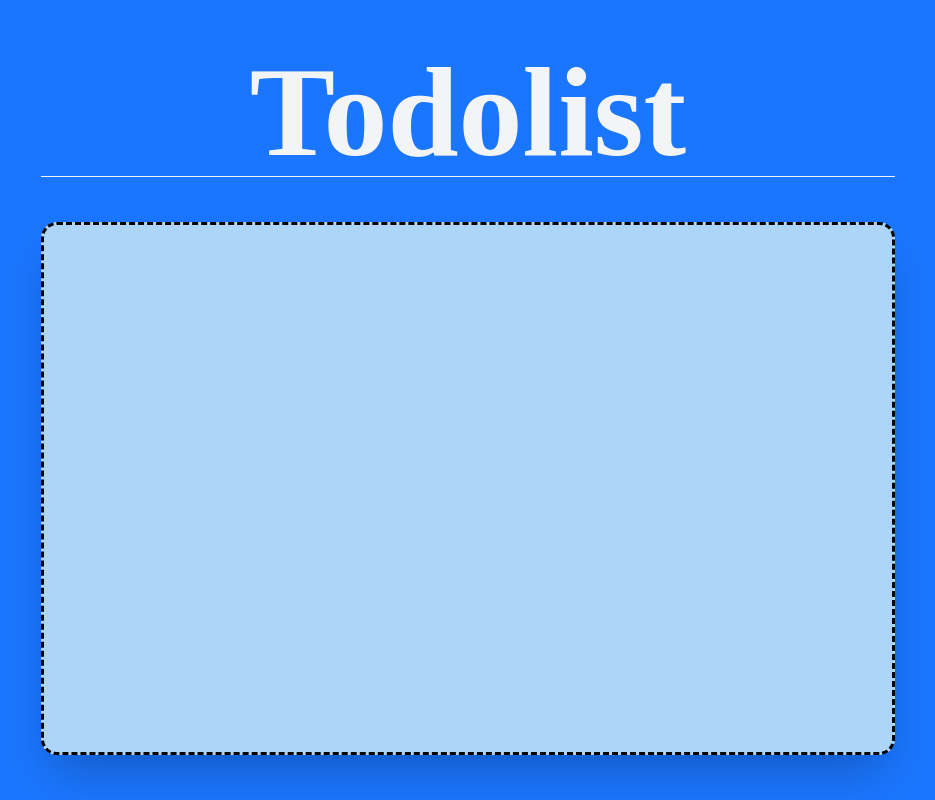
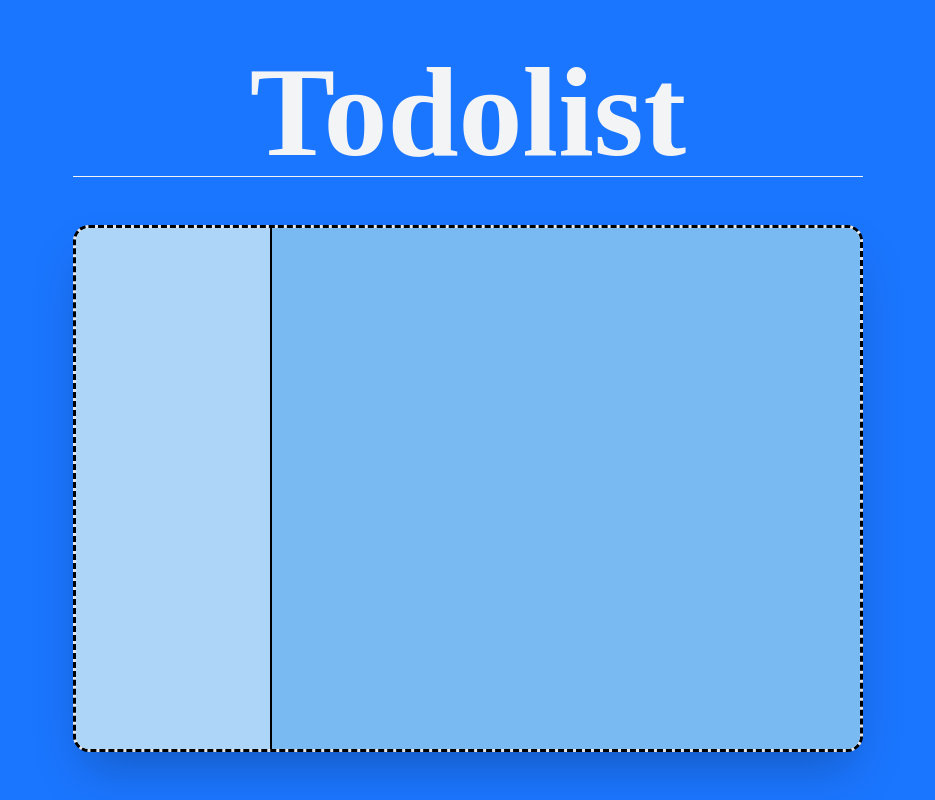
Before and after one commit to StilettoDagger/todolist, a website built with webpack: page src/template/index.html in a window 1280 px wide. Shown: the whole page, without its empty margins (172-1107 px from the left). Built offline with nearby package versions, Linux system fonts and the light colour scheme.

Commit message:
styles: define basic layout tor todo groups and todo lists

```diff
--- a/src/css/styles.css
+++ b/src/css/styles.css
@@ -4,7 +4,8 @@
     --font-inter: "Inter", sans-serif;
     --font-title: "Carattere", handwriting;
     --color-primary: #1b76ff;
-    --color-secondary: #ADD5F7;
+    --color-todogroups: #ADD5F7;
+    --color-todos: #7ABAF2;
 }
 
 html, body {
@@ -12,13 +13,25 @@ html, body {
 }
 
 body {
-    @apply bg-primary flex flex-col items-center;
+    @apply bg-primary flex flex-col items-center p-12 gap-12;
 }
 
 #app-title {
-    @apply w-2/3 mt-12 font-title text-center text-9xl text-gray-100 font-bold border-b;
+    @apply w-2/3 font-title text-center text-9xl text-gray-100 font-bold border-b;
 }
 
 #app {
-    @apply overflow-scroll m-auto h-2/3 w-2/3 rounded-2xl bg-secondary border-3 border-dashed shadow-2xl;
+    @apply bg-gray-200 grid grid-cols-4 font-inter overflow-scroll m-auto h-full w-2/3 rounded-2xl border-3 border-dashed shadow-2xl;
 }
+
+.todo-groups {
+    @apply bg-todogroups border-r-2 p-4 font-bold;
+}
+
+.todo-groups > h2 {
+    @apply text-3xl
+}
+
+.todo-main {
+    @apply col-span-3 bg-todos;
+}
--- a/src/template/index.html
+++ b/src/template/index.html
@@ -8,7 +8,10 @@
 <body>
     <h1 id="app-title">Todolist</h1>
     <div id="app">
+        <div class="todo-groups">
 
+        </div>
+        <div class="todo-main"></div>
     </div>
 </body>
 </html>
```
